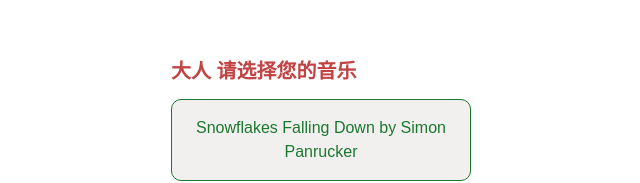
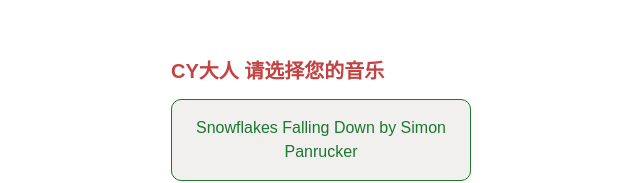
Before and after one commit to hyhgdou/Merry-Christmas, a plain HTML site: page index.html in a window 1280 px wide. Shown: the part 101-284 px from the top of the page, without its empty margins (319-959 px from the left). Drawn offline with nearby package versions, Linux system fonts and the light colour scheme.

Commit message:
Update index.html

```diff
--- a/index.html
+++ b/index.html
@@ -116,7 +116,7 @@
 
  <div id="overlay">
   <ul>
-   <li class="title">大人 请选择您的音乐</li>
+   <li class="title">CY大人 请选择您的音乐</li>
    <li>
     <button class="btn" id="btnA" type="button">
      Snowflakes Falling Down by Simon Panrucker
```
